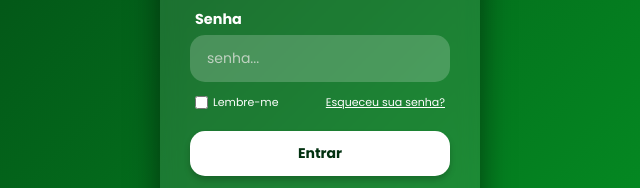
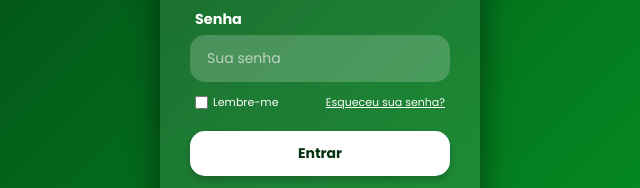
Before and after one commit to aragao25/projeto_extensao_I, a plain HTML site: page frontend/pages/login.html in a window 1280 px wide. Shown: the part 365-553 px from the top of the page, 320-960 px from the left. Drawn offline with Linux system fonts and the light colour scheme.

Commit message:
Alteração placeholder
Alteração de placeholder do campo senha.

```diff
--- a/frontend/pages/login.html
+++ b/frontend/pages/login.html
@@ -42,7 +42,7 @@
           type="password"
           id="senha"
           class="input-campo"
-          placeholder="senha..."
+          placeholder="Sua senha"
           required
           autocomplete="current-password"
         >
```
